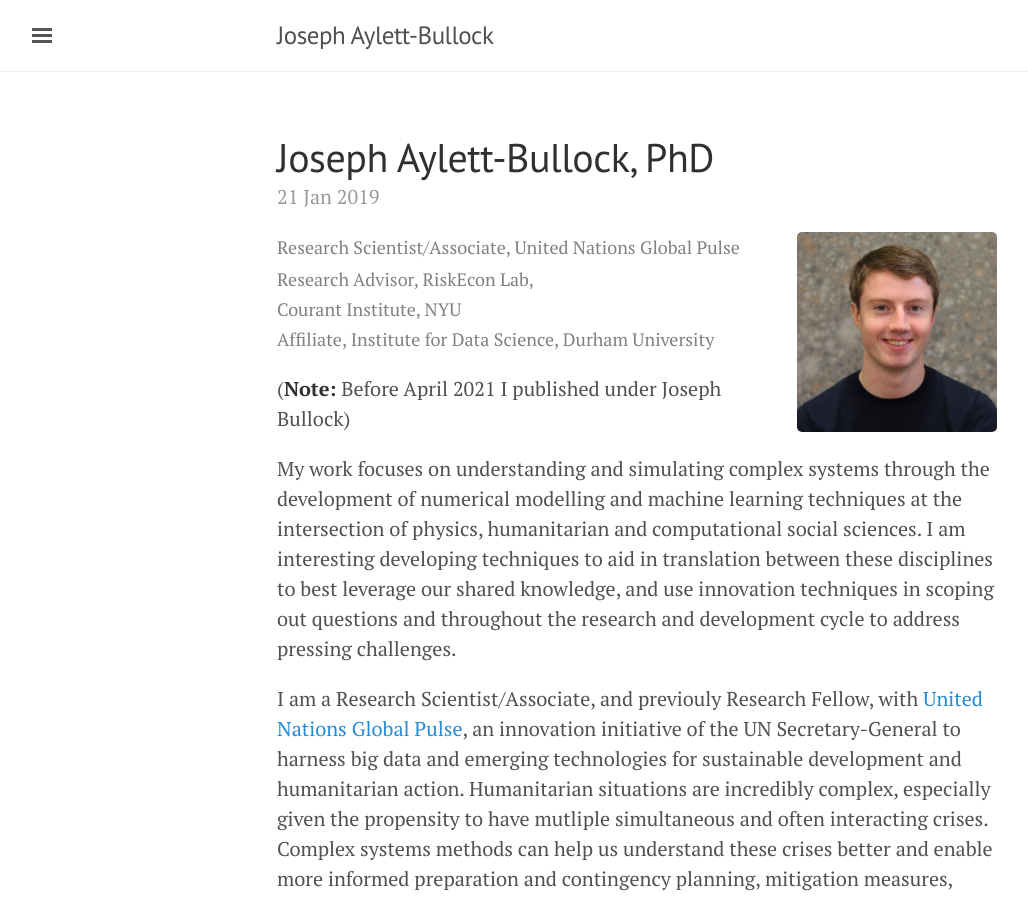
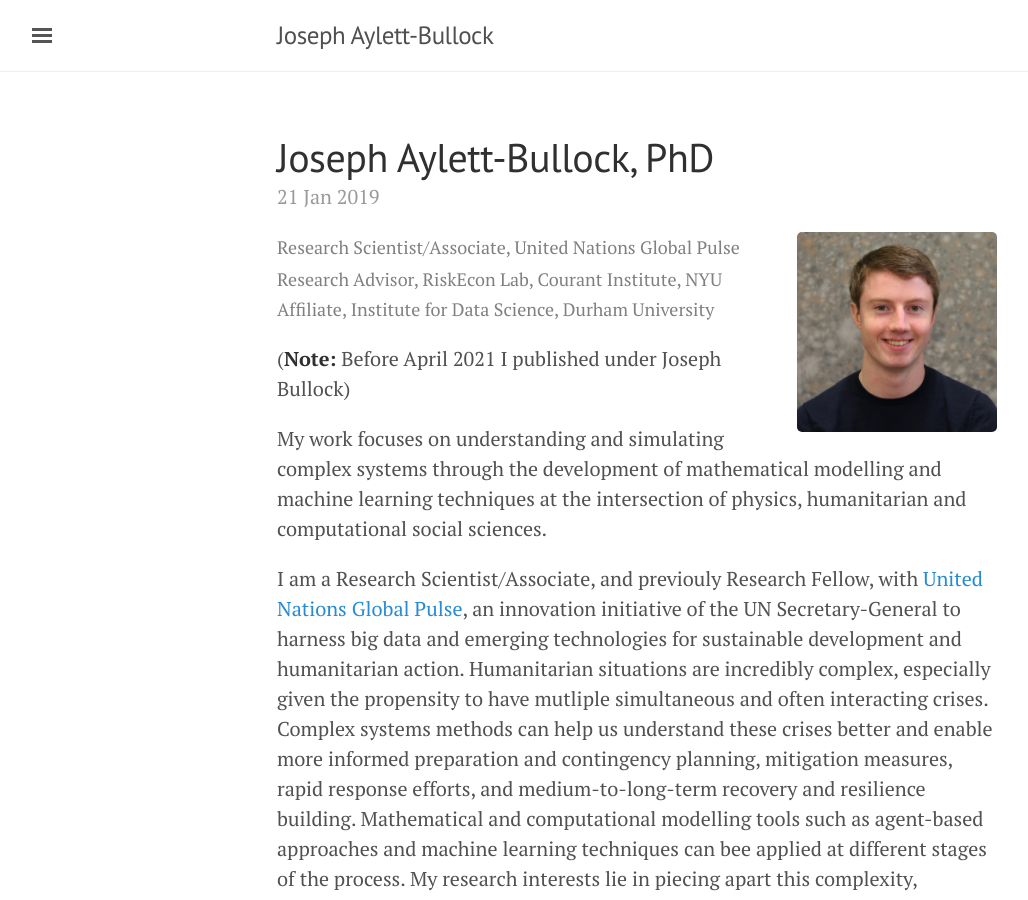
Before and after one commit to JosephPB/josephpb.github.io, a Jekyll site: the page built from _posts/2019-01-21-introducing-UNGA.md, in a window 1280 px wide and 900 px high. Shown: the whole window, without its empty margins (3-1031 px from the left). Built offline with Jekyll 4.4.1, drawn with Linux system fonts in a browser that asks for light colours.

Commit message:
update landing page

```diff
--- a/_posts/2019-01-21-introducing-UNGA.md
+++ b/_posts/2019-01-21-introducing-UNGA.md
@@ -5,13 +5,13 @@ title: Joseph Aylett-Bullock, PhD
 <kbd><img style="float: right; margin-left: 10px;" width="200" height="200" src="https://josephpb.github.io/images/J_Bullock.jpg"></kbd>
 <span style="color:grey;font-size: 0.9em">
 Research Scientist/Associate, United Nations Global Pulse<br/>
-Research Advisor, RiskEcon Lab, <br/>Courant Institute, NYU<br/>
+Research Advisor, RiskEcon Lab, Courant Institute, NYU<br/>
 Affiliate, Institute for Data Science, Durham University<br/>
 </span>
 
 (**Note:** Before April 2021 I published under Joseph Bullock)
 
-My work focuses on understanding and simulating complex systems through the development of numerical modelling and machine learning techniques at the intersection of physics, humanitarian and computational social sciences. I am interesting developing techniques to aid in translation between these disciplines to best leverage our shared knowledge, and use innovation techniques in scoping out questions and throughout the research and development cycle to address pressing challenges.
+My work focuses on understanding and simulating complex systems through the development of mathematical modelling and machine learning techniques at the intersection of physics, humanitarian and computational social sciences.
 
 I am a Research Scientist/Associate, and previouly Research Fellow, with [United Nations Global Pulse](https://www.beta.unglobalpulse.org), an innovation initiative of the UN Secretary-General to harness big data and emerging technologies for sustainable development and humanitarian action. Humanitarian situations are incredibly complex, especially given the propensity to have mutliple simultaneous and often interacting crises. Complex systems methods can help us understand these crises better and enable more informed preparation and contingency planning, mitigation measures, rapid response efforts, and medium-to-long-term recovery and resilience building. Mathematical and computational modelling tools such as agent-based approaches and machine learning techniques can bee applied at different stages of the process. My research interests lie in piecing apart this complexity, developing new methods and models addressing specific components, and combining these together into broader mechanisms for supporting decision making and policy initiatives. In addition, a key component of this work is also understanding and communicating uncertainites - including in the data, models, and overall decision making process.
 
```
